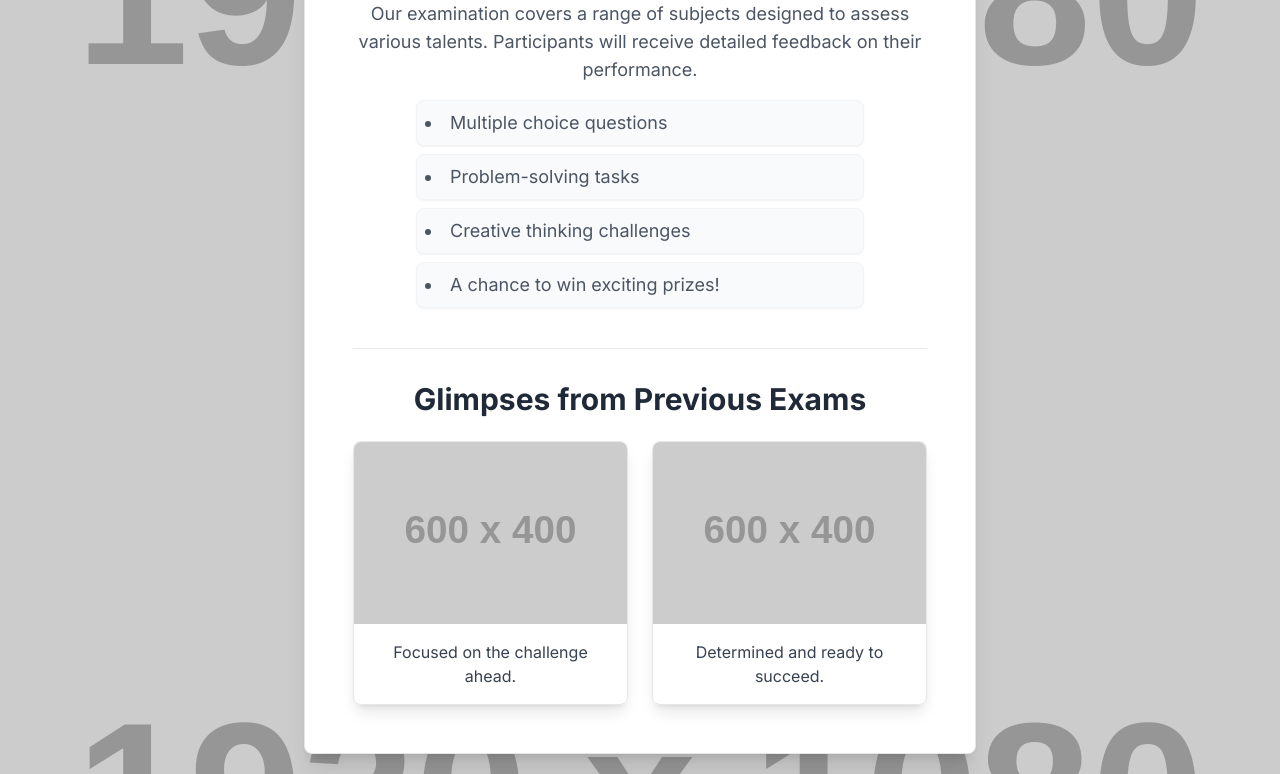
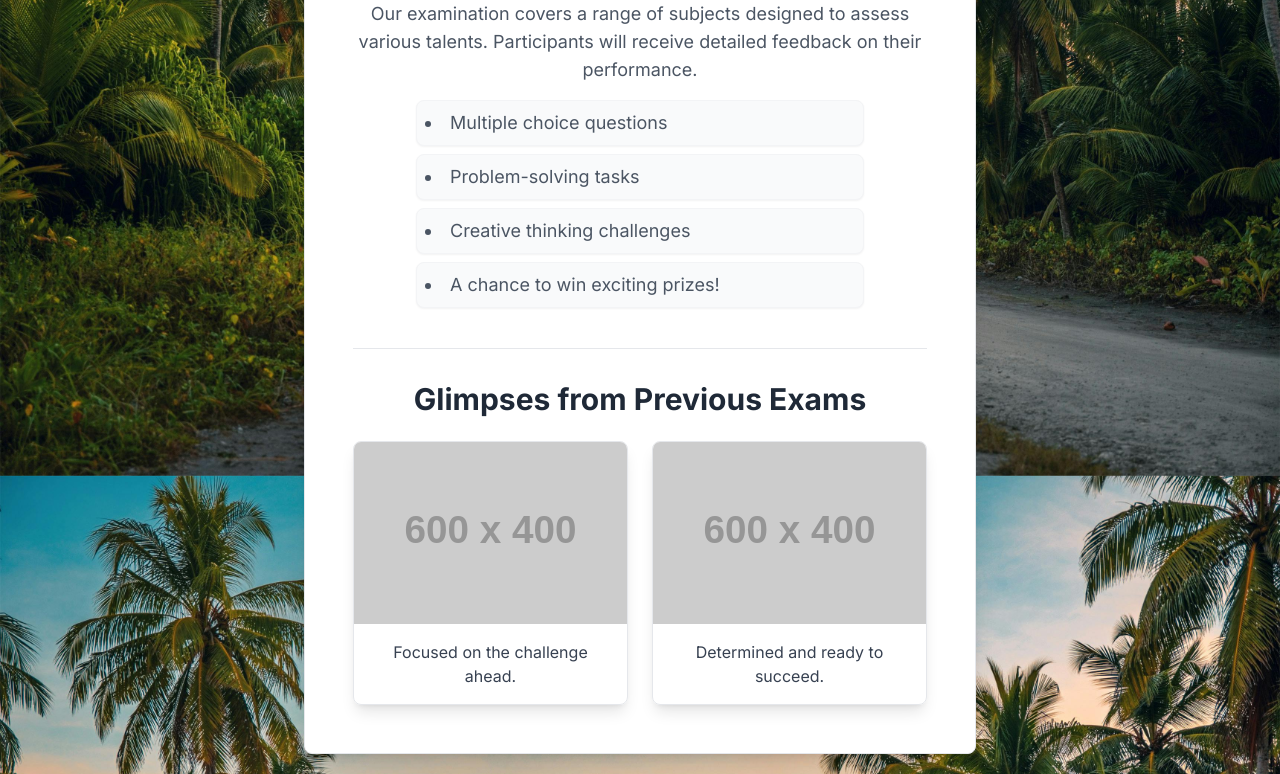
Before and after one commit to abulk2002/telentsearch, a plain HTML site: page index.html in a window 1280 px wide. Shown: the part 390-1164 px from the top of the page. Drawn offline with nearby package versions, Linux system fonts and the light colour scheme; placeholder pictures from the web are drawn by us.

Commit message:
Update index.html

```diff
--- a/index.html
+++ b/index.html
@@ -12,7 +12,7 @@
             font-family: 'Inter', sans-serif;
             background-color: #f7fafc; /* Light gray background */
             /* Added background image for books */
-            background-image: url('https://placehold.co/1920x1080/e0e0e0/555555?text=Books+Background'); /* Placeholder image of books */
+            background-image: url('pexels-sarimphotos-1033729.jpg'); /* Placeholder image of books */
             background-size: cover; /* Cover the entire background */
             background-position: center; /* Center the background image */
             background-attachment: fixed; /* Keep the background fixed during scroll */
```
